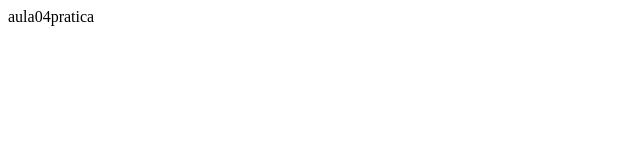
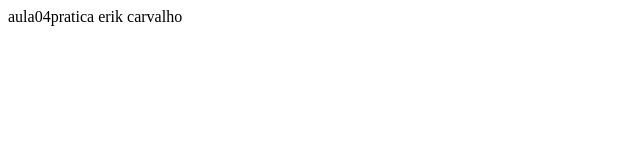
Before and after one commit to ErikCarvalho94/aula04pratica, a plain HTML site: page index.html in a window 1280 px wide. Shown: the whole page, without its empty margins (0-640 px from the left). Drawn offline with Linux system fonts and the light colour scheme.

Commit message:
atualização

```diff
--- a/index.html
+++ b/index.html
@@ -7,5 +7,7 @@
 </head>
 <body>
     aula04pratica
+
+    erik carvalho
 </body>
 </html>
```
